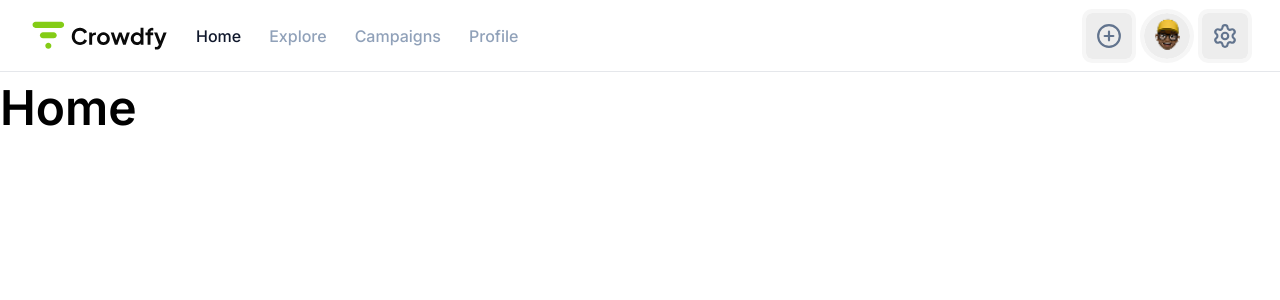
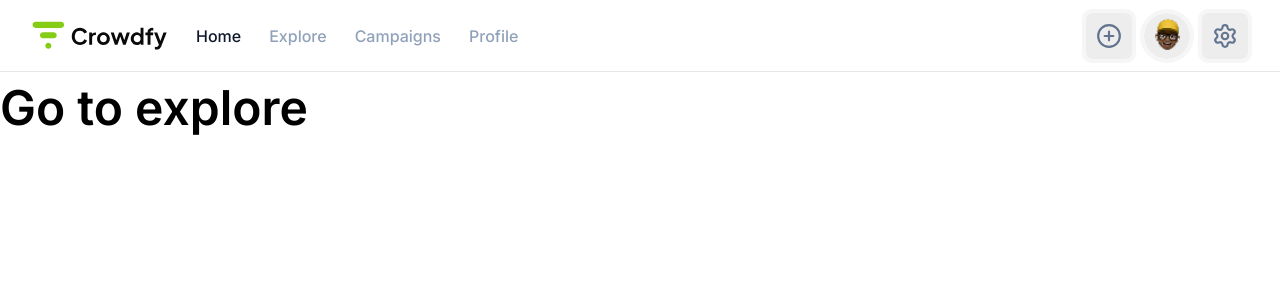
Before and after one commit to Nhatcapdang/crowdfunding, a Next.js app: page / in a window 1280 px wide. Shown: the top 300 px of the page. Built offline with nearby package versions, Linux system fonts and the light colour scheme.

Commit message:
defaultTheme="light"

```diff
--- a/src/app/layout.tsx
+++ b/src/app/layout.tsx
@@ -28,7 +28,7 @@ export default function RootLayout({
       <body>
         <CounterStoreProvider>
           <QueryProvider>
-            <ThemeProvider>
+            <ThemeProvider defaultTheme="light">
               <MainLayout>{children}</MainLayout>
             </ThemeProvider>
           </QueryProvider>
--- a/src/app/page.tsx
+++ b/src/app/page.tsx
@@ -1,7 +1,11 @@
+import Link from 'next/link';
+
 export default function Home() {
   return (
     <div className="max-w-laptop mx-auto">
-      <h1>Home</h1>
+      <Link href="/explore">
+        <h1>Go to explore</h1>
+      </Link>
     </div>
   );
 }
```
Also changed, not shown: 1 other file (tests, documents, lock files or other folders).
